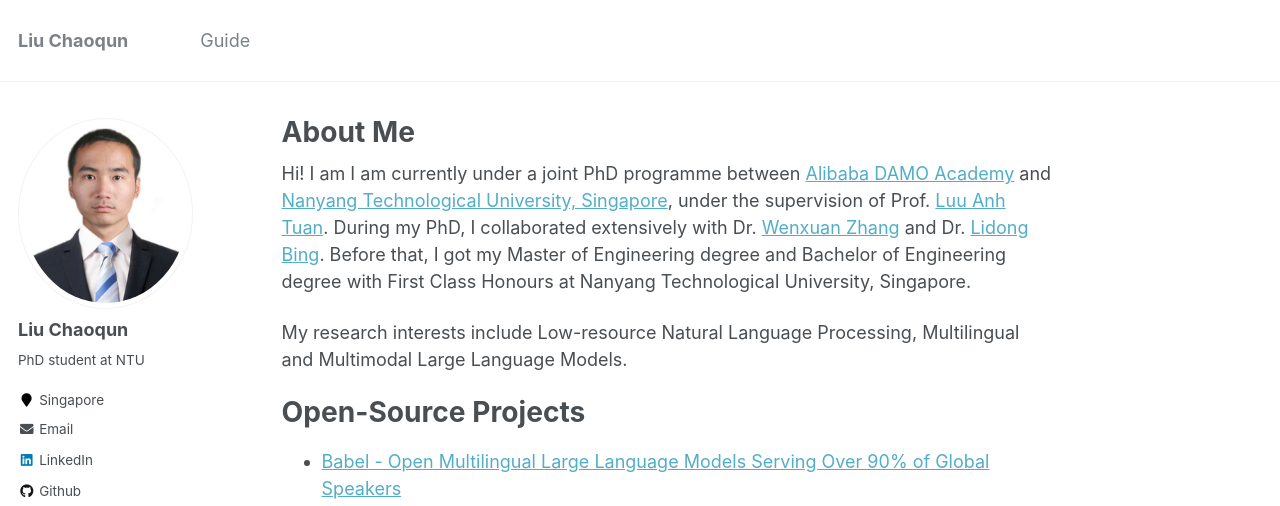
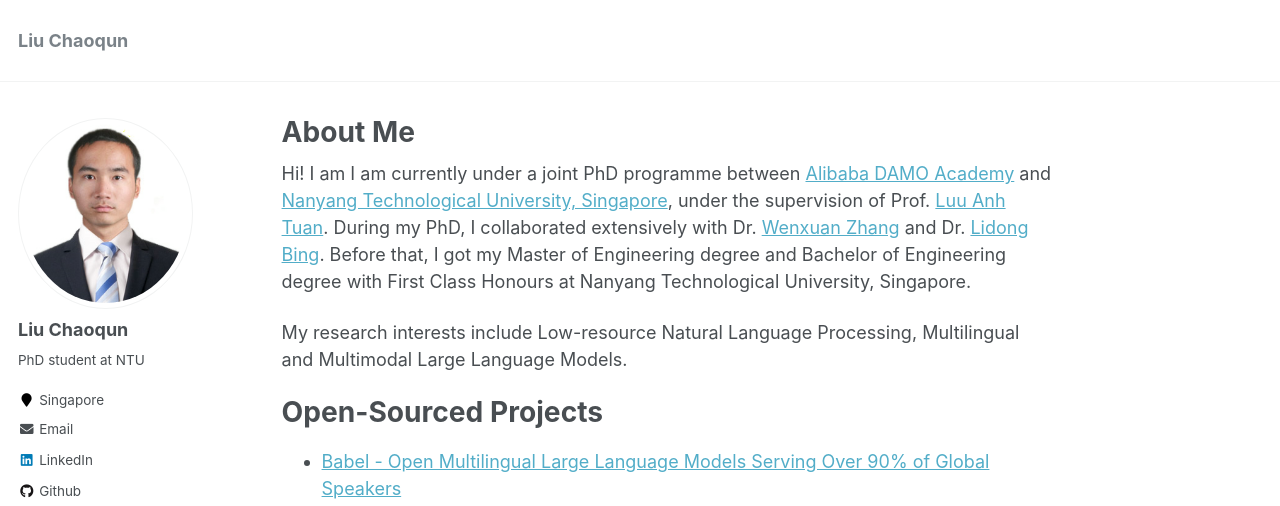
Before and after one commit to liuchaoqun/liuchaoqun.github.io, a Jekyll site: the page built from _pages/about.md, in a window 1280 px wide and 900 px high. Shown: the top 506 px of the window. Built offline with Jekyll 4.4.1, drawn with Linux system fonts in a browser that asks for light colours.

Commit message:
update page

```diff
--- a/_data/navigation.yml
+++ b/_data/navigation.yml
@@ -18,5 +18,5 @@ main:
   # - title: "CV"
   #   url: /cv/
 
-  - title: "Guide"
-    url: /markdown/
+  # - title: "Guide"
+  #   url: /markdown/
--- a/_pages/about.md
+++ b/_pages/about.md
@@ -16,7 +16,7 @@ My research interests include Low-resource Natural Language Processing, Multilin
 * May-2023 - One paper accepted at ACL 2023.
 * Aug-2021 - Join NTU as a PhD candidate. -->
 
-# Open-Source Projects
+# Open-Sourced Projects
 *  [Babel - Open Multilingual Large Language Models Serving Over 90% of Global Speakers](https://babel-llm.github.io/babel-llm/)
    Yiran Zhao, **Chaoqun Liu**, Yue Deng, Jiahao Ying, Mahani Aljunied, Zhaodonghui Li, Lidong Bing, Hou Pong Chan, Yu Rong, Deli Zhao, Wenxuan Zhang.
    \[[Project Page](https://babel-llm.github.io/babel-llm/)\] \[[Model](https://huggingface.co/Tower-Babel)\] \[[Code](https://github.com/babel-llm/babel-llm)\] \[[Technical Report](https://arxiv.org/pdf/2503.00865)\]
```
